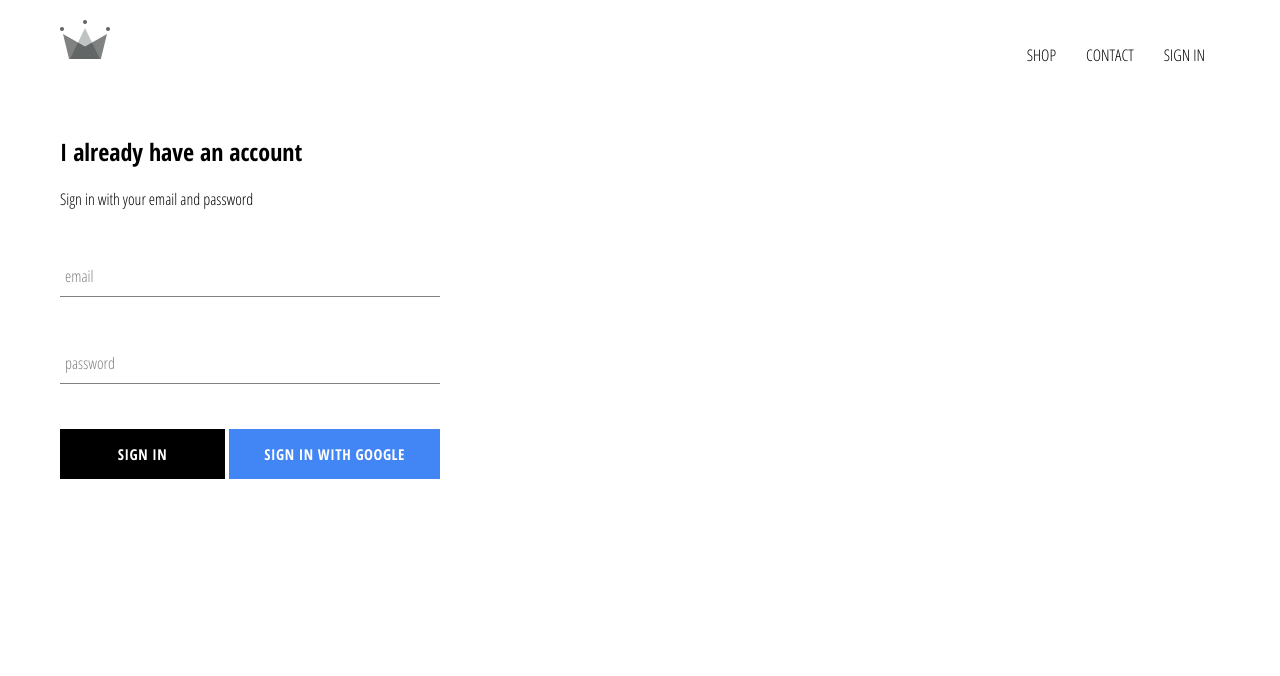
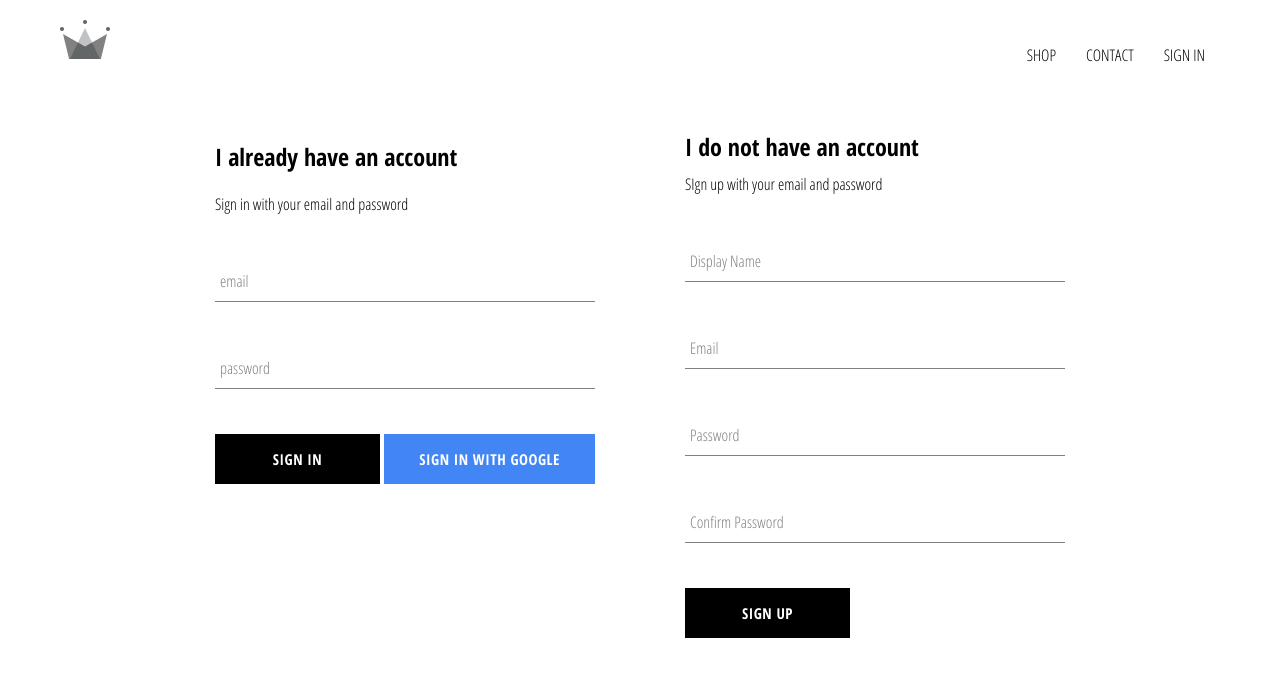
Before and after one commit to smamykin/react-learn-udemy, a React (Create React App) app: page /signin in a window 1280 px wide. Shown: the top 676 px of the page. Built offline with nearby package versions, Linux system fonts and the light colour scheme; no server answers.

Commit message:
firestore | signin & signup

```diff
--- a/src/App.js
+++ b/src/App.js
@@ -20,8 +20,23 @@
   unsubscribeFromAuth = () => {};
 
   componentDidMount() {
-    this.unsubscribeFromAuth = auth.onAuthStateChanged(async user => {
-      createUserProfileDocument(user);
+    this.unsubscribeFromAuth = auth.onAuthStateChanged(async userAuth => {
+      if (userAuth) {
+        const userRef = await createUserProfileDocument(userAuth);
+
+        userRef.onSnapshot(snapShot => {
+          this.setState({
+            currentUser: {
+              id: snapShot.id,
+              ...snapShot.data()
+            }
+          })
+        });
+
+        console.log({currentUser: userAuth});
+      } else {
+        this.setState({currentUser: userAuth});
+      }
     });
   }
 
--- /dev/null
+++ b/src/components/sign-up/sign-up.component.jsx
@@ -0,0 +1,96 @@
+import React from 'react';
+
+import FormInput from "../form-input/form-input.component";
+import CustomButton from "../custom-button/custom-button.component";
+
+import {auth, createUserProfileDocument} from "../../firebase/firebase.utils";
+
+import './sign-up.styles.scss';
+
+class SignUp extends React.Component {
+  constructor(props) {
+    super(props);
+    this.state = {
+      displayName: '',
+      email: '',
+      password: '',
+      confirmPassword: '',
+    }
+  }
+
+  handleSubmit = async event => {
+    event.preventDefault();
+
+    const {displayName, email, password, confirmPassword } = this.state;
+
+    if (password !== confirmPassword) {
+      alert("pasword don't match")
+      return;
+    }
+
+    try {
+      const {user} = await auth.createUserWithEmailAndPassword(email, password);
+
+
+      await createUserProfileDocument(user, {displayName});
+
+      this.setState({
+        displayName: '',
+        email: '',
+        password: '',
+        confirmPassword: '',
+      });
+    } catch (error) {
+      console.error(error);
+    }
+  }
+
+  handleChange = event => {
+    const {name, value} = event.target;
+
+    this.setState({[name]: value})
+  }
+
+  render() {
+    const {displayName, email, password, confirmPassword } = this.state;
+    return (
+      <div className="sign-up">
+        <h2 className="title">I do not have an account</h2>
+        <span>SIgn up with your email and password</span>
+        <form className="sign-up-form" onSubmit={this.handleSubmit}>
+          <FormInput
+            type='text'
+            name='displayName'
+            value={displayName}
+            onChange={this.handleChange}
+            label='Display Name'
+          />
+          <FormInput
+            type='text'
+            name='email'
+            value={email}
+            onChange={this.handleChange}
+            label='Email'
+          />
+          <FormInput
+            type='password'
+            name='password'
+            value={password}
+            onChange={this.handleChange}
+            label='Password'
+          />
+          <FormInput
+            type='password'
+            name='confirmPassword'
+            value={confirmPassword}
+            onChange={this.handleChange}
+            label='Confirm Password'
+          />
+          <CustomButton type='submit'> SIGN UP</CustomButton>
+        </form>
+      </div>
+    );
+  }
+}
+
+export default SignUp;
--- /dev/null
+++ b/src/components/sign-up/sign-up.styles.scss
@@ -0,0 +1,9 @@
+.sign-up {
+  display: flex;
+  flex-direction: column;
+  width: 380px;
+
+  .title {
+    margin: 10px 0;
+  }
+}
--- a/src/pages/sign-in-and-sign-up/sign-in-and-sign-up.component.jsx
+++ b/src/pages/sign-in-and-sign-up/sign-in-and-sign-up.component.jsx
@@ -1,12 +1,14 @@
 import React from "react";
 
 import SignIn from "../../components/sign-in/sign-in.component";
+import SignUp from "../../components/sign-up/sign-up.component";
 
 import './sign-in-and-sign-up.styles.scss';
 
 const SignInAndSignUpPage = () => (
   <div className='sign-in-and-sign-up'>
     <SignIn/>
+    <SignUp/>
   </div>
 )
 export default SignInAndSignUpPage
--- a/src/pages/sign-in-and-sign-up/sign-in-and-sign-up.styles.scss
+++ b/src/pages/sign-in-and-sign-up/sign-in-and-sign-up.styles.scss
@@ -0,0 +1,7 @@
+.sign-in-and-sign-up {
+  width: 850px;
+  display:flex;
+  justify-content: space-between;
+
+  margin: 30px auto;
+}
```
